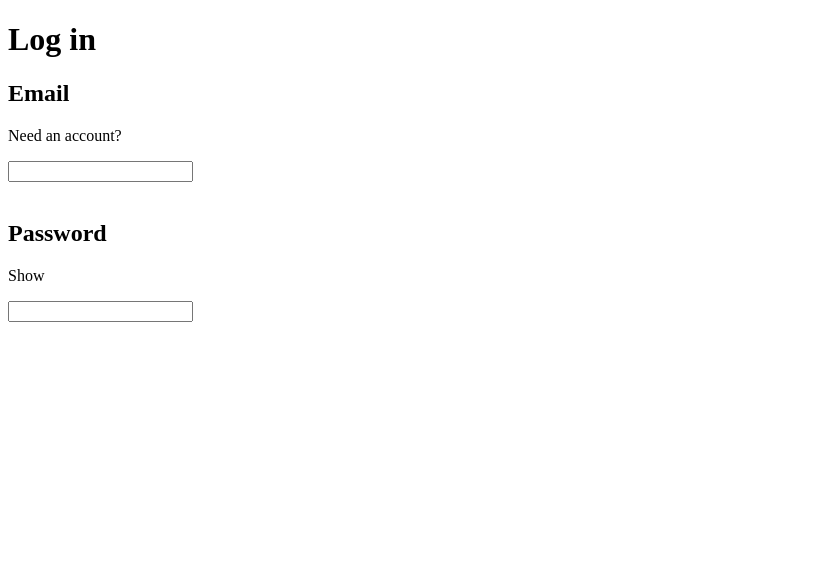
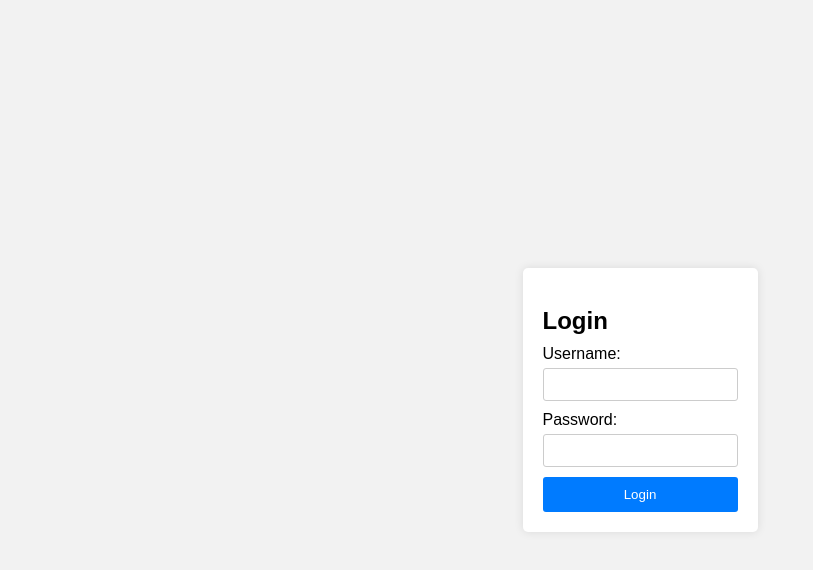
Before and after one commit to ngfusy7/Python, a plain HTML site: page js/test_1/index.html in a window 1280 px wide. Shown: the whole page, without its empty margins (0-813 px from the left). Drawn offline with Linux system fonts and the light colour scheme.

Commit message:
updated 0708

```diff
--- a/js/test_1/index.html
+++ b/js/test_1/index.html
@@ -8,19 +8,17 @@
     <link rel="stylesheet" href="../test_1/style.css">
 </head>
 <body>
-    <div class="section">
-        <h1>Log in </h1>
-        <div class="form-fist">
-            <h2>Email</h2>
-            <p>Need an account?</p>
-            <input type="text" id="fname" name="fname"><br><br>
-        </div>
-        <div class="form-second">
-            <h2>Password</h2>
-            <p>Show</p>
+    <div class="login-container">
+        <h2>Login</h2>
+        <form>
+          <label for="username">Username:</label>
+          <input type="text" id="username" name="username" required>
 
-            <input type="password" id="pwd" name="pwd">
-        </div>
-    </div>
+          <label for="password">Password:</label>
+          <input type="password" id="password" name="password" required>
+
+          <button type="submit">Login</button>
+        </form>
+      </div>
 </body>
 </html>
--- a/js/test_1/style.css
+++ b/js/test_1/style.css
@@ -1,7 +1,50 @@
-.form-first{
-    h2, p{
-        display: flex;
-        justify-content: space-between;
-    }
+body {
+    font-family: Arial, sans-serif;
+    background-color: #f2f2f2;
+    display: flex;
+    justify-content: center;
+    align-items: center;
+    height: 100vh;
+    margin: 0;
+  }
 
-}
+  .login-container {
+    background-color: #fff;
+    padding: 20px;
+    border-radius: 5px;
+    box-shadow: 0px 0px 10px rgba(0, 0, 0, 0.1);
+  }
+
+  h2 {
+    margin-bottom: 10px;
+  }
+
+  form {
+    display: flex;
+    flex-direction: column;
+  }
+
+  label {
+    margin-bottom: 5px;
+  }
+
+  input {
+    padding: 8px;
+    margin-bottom: 10px;
+    border: 1px solid #ccc;
+    border-radius: 3px;
+  }
+
+  button {
+    padding: 10px;
+    background-color: #007bff;
+    color: #fff;
+    border: none;
+    border-radius: 3px;
+    cursor: pointer;
+    transition: background-color 0.3s;
+  }
+
+  button:hover {
+    background-color: #0056b3;
+  }
```
